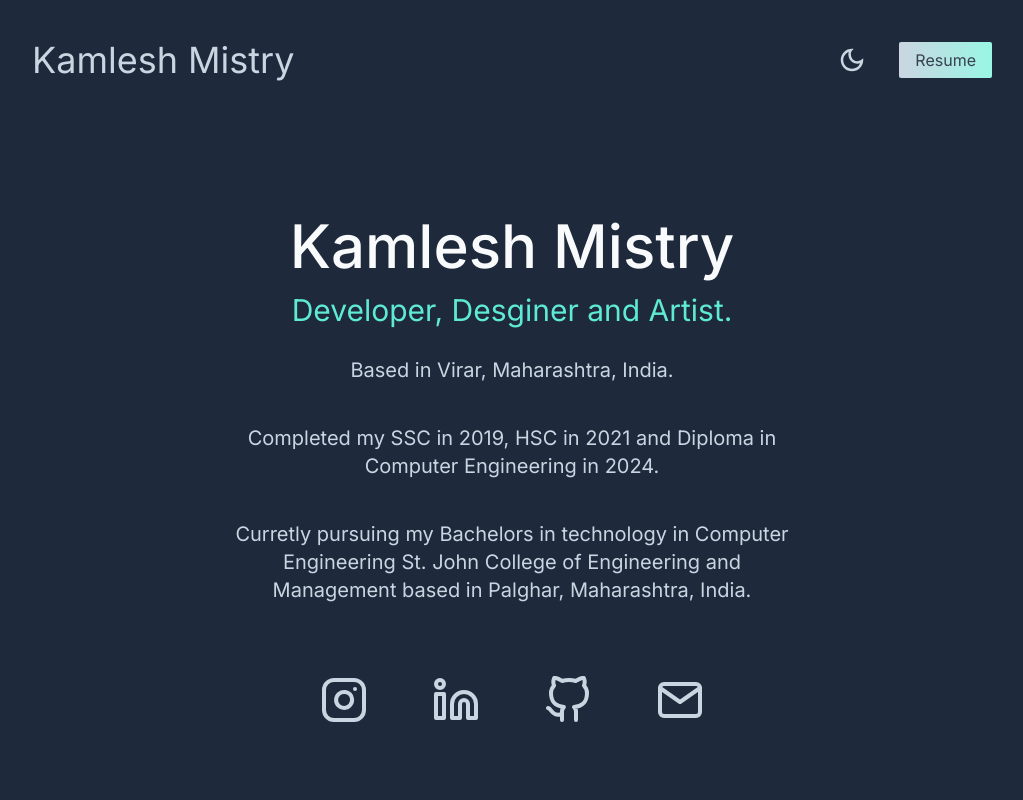
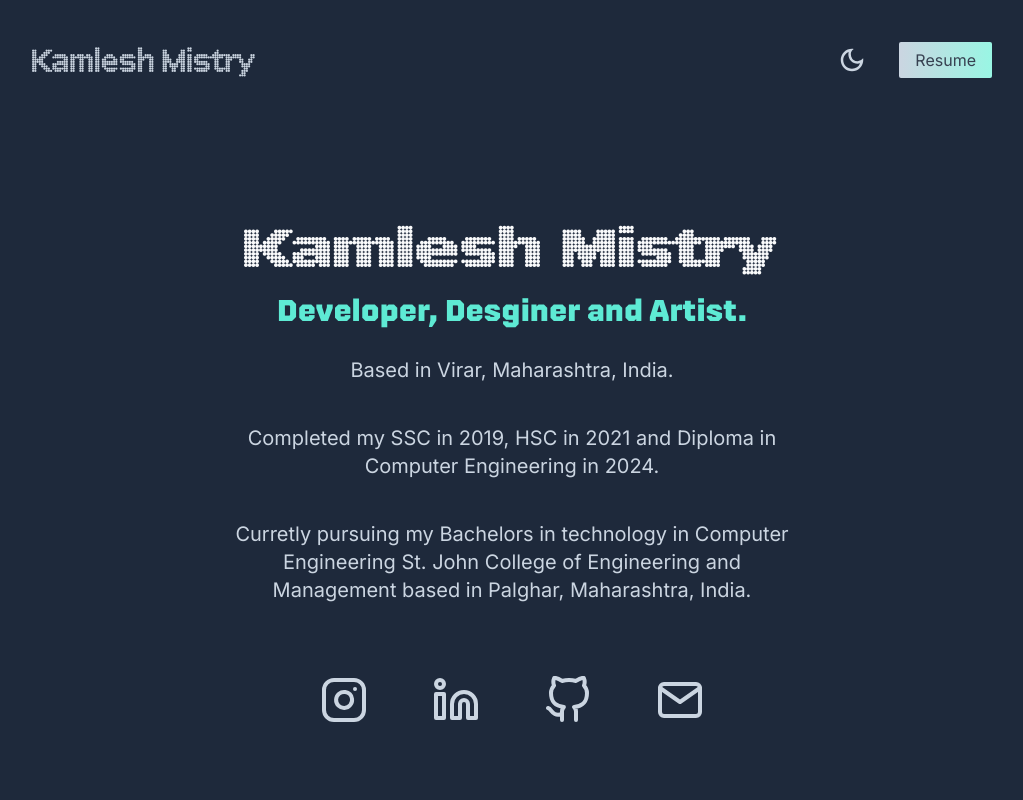
Before and after one commit to km-kurisu/km-kurisu.github.io, a Next.js app: page /react-portfolio/ in a window 1280 px wide. Shown: the top 800 px of the page, without its empty margins (128-1151 px from the left). Built offline with nearby package versions, Linux system fonts and the light colour scheme.

Commit message:
tailwind config

```diff
--- a/tailwind.config.js
+++ b/tailwind.config.js
@@ -14,6 +14,10 @@ module.exports = {
       fontFamily:{
         aktura:"aktura",
         burtons:"burtons",
+        arrayw:"array-w",
+        arrayr:"array-r",
+        arrayb:"array-b",
+        nippo:"Nippo-Bold",
       }
     },
   },
```
